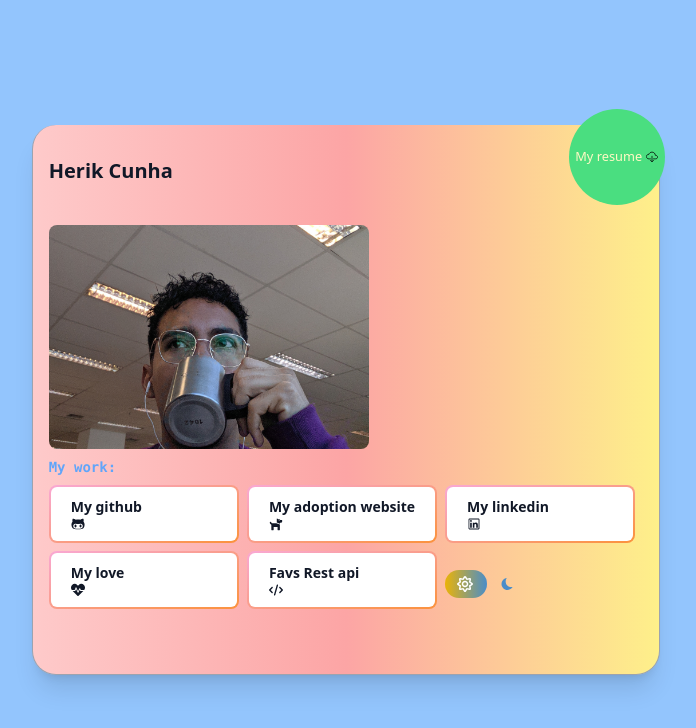
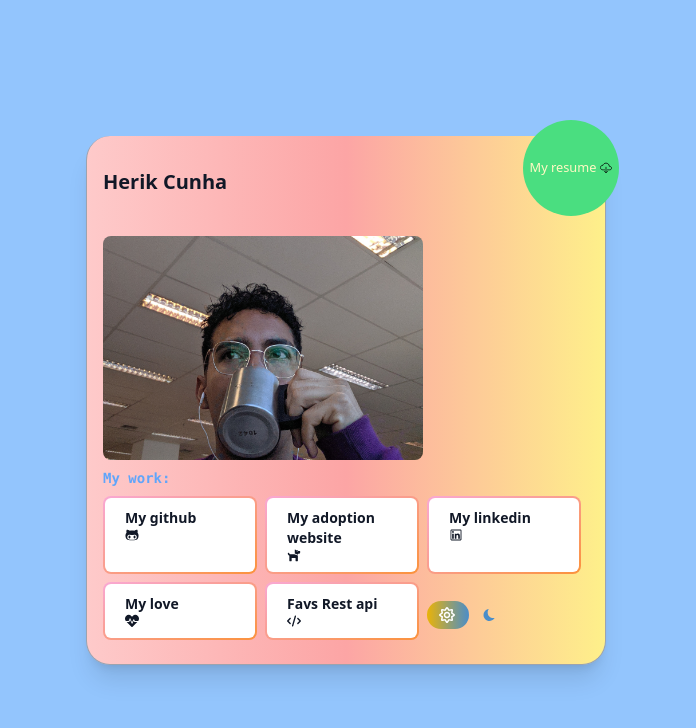
Before and after one commit to rherik/card-component, a React (Vite) app: page / in a window 1280 px wide. Shown: the top 728 px of the page, without its empty margins (294-990 px from the left). Built offline with nearby package versions, Linux system fonts and the light colour scheme.

Commit message:
feat: begins responsive design

```diff
--- a/src/App.tsx
+++ b/src/App.tsx
@@ -8,7 +8,7 @@ function App() {
   return (
     <>
       <div className='h-screen font-sans bg-blue-300 dark:bg-blue-950 flex justify-center items-center'>
-        <section className="">
+        <section className="sm:w-64 md:w-[64px] lg:w-[520px]">
             <Card
             body='My work:'
             title='Herik Cunha'
--- a/src/components/Badge.tsx
+++ b/src/components/Badge.tsx
@@ -1,6 +1,6 @@
-import { BadgeInterface } from "../types";
 import { IoCloudDownloadOutline } from "react-icons/io5";
 import resume from '../statics/resume.pdf';
+import { BadgeInterface } from "../types";
 
 
 const Badge = ({text}: BadgeInterface) => {
@@ -9,7 +9,7 @@ const Badge = ({text}: BadgeInterface) => {
         <a href={resume}
         target="_blank"
         rel="noopener noreferrer">
-            <div className='flex justify-center items-center w-24 h-24 rounded-full bg-green-400'>
+            <div className='flex justify-center items-center sm:ml-[280px] md:ml-[290px] lg:ml-[420px] -mt-12 fixed w-24 h-24 rounded-full bg-green-400'>
                 <small className='text-yellow-100'>{text}</small>
                 <IoCloudDownloadOutline className="pl-1"/>
             </div>
--- a/src/components/Card.tsx
+++ b/src/components/Card.tsx
@@ -5,10 +5,10 @@ import Toogle from './Toogle';
 
 const Card = ({ body, btn, btn2, btn3, btn4, btn5, title, badge, image }: CardInterface) => {
   return (
-    <article className='flex flex-col h-[550px] border-r border-b border-l border-gray-400
+    <article className='flex flex-col border-r border-b border-l border-gray-400
     lg:border-gray-400 bg-gradient-to-r from-red-200 via-red-300 to-yellow-200 p-4
     rounded-3xl shadow-xl pt-8'>
-      <div className="ml-[520px] -mt-12 w-24 absolute">
+      <div>
         {badge && <Badge text={badge.text} filled={badge.filled} referencia={badge.referencia} />}
       </div>
       <div className="flex justify-start mb-8">
```
Also changed, not shown: 2 other files (tests, documents, lock files or other folders).
